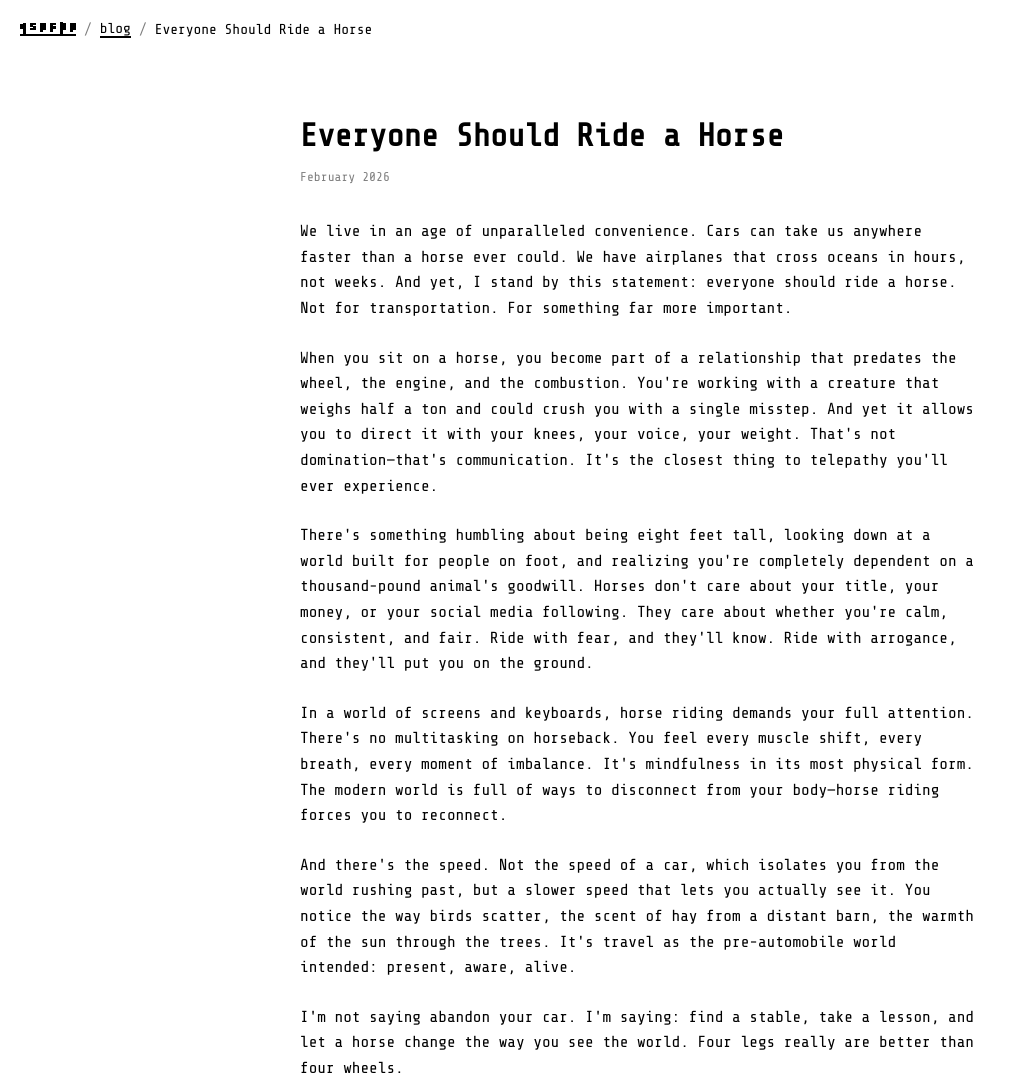
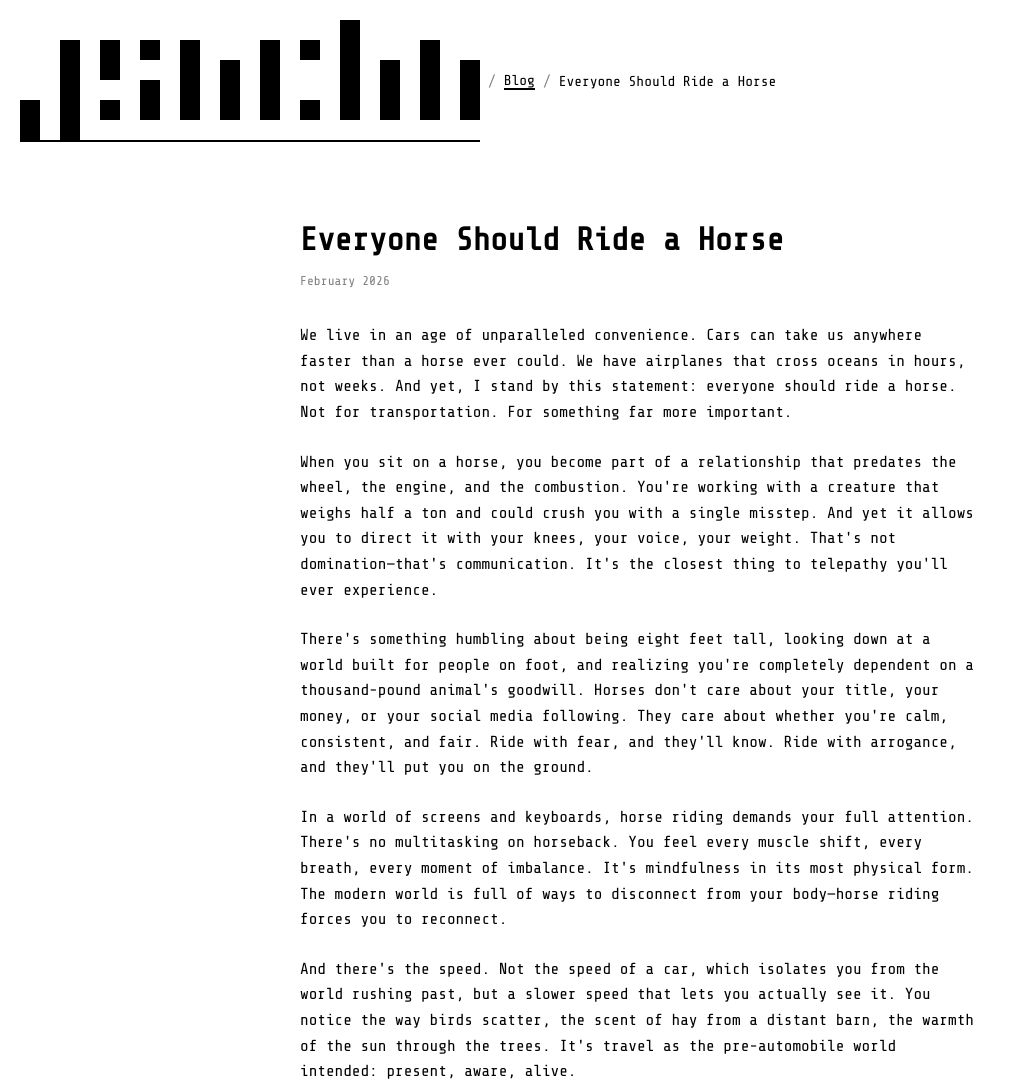
Before and after one commit to jsnchn/jsnchn.com, a plain HTML site: page blog/horse-riding.html in a window 1280 px wide. Shown: the top 1088 px of the page, without its empty margins (0-1016 px from the left). Drawn offline with nearby package versions, Linux system fonts and the light colour scheme.

Commit message:
Fix breadcrumb logo proportions and capitalize Blog

```diff
--- a/blog/horse-riding.html
+++ b/blog/horse-riding.html
@@ -44,12 +44,12 @@
 		.breadcrumb .logo {
 			display: flex;
 			flex-direction: row;
-			gap: 4px;
+			gap: var(--cell-size);
 		}
 
 		.breadcrumb .logo .letter {
-			width: 6px;
-			height: 12px;
+			width: calc(var(--cell-size) * 3);
+			height: calc(var(--cell-size) * 6);
 			display: flex;
 			flex-direction: row;
 			justify-content: space-between;
@@ -57,7 +57,7 @@
 
 		.breadcrumb .logo .letter .left,
 		.breadcrumb .logo .letter .right {
-			width: 3px;
+			width: var(--cell-size);
 			height: 100%;
 		}
 
@@ -67,23 +67,62 @@
 			background: currentColor;
 		}
 
-		.breadcrumb .logo .letter.j .left > div:nth-child(1) { height: 40%; margin-top: 80%; }
-		.breadcrumb .logo .letter.j .right > div:nth-child(1) { height: 100%; margin-top: 20%; }
+		.breadcrumb .logo .letter.j .left > div:nth-child(1) {
+			height: calc(var(--cell-size) * 2);
+			margin-top: calc(var(--cell-size) * 4);
+		}
+		.breadcrumb .logo .letter.j .right > div:nth-child(1) {
+			height: calc(var(--cell-size) * 5);
+			margin-top: var(--cell-size);
+		}
 
-		.breadcrumb .logo .letter.s .left > div:nth-child(1) { height: 40%; margin-top: 20%; }
-		.breadcrumb .logo .letter.s .left > div:nth-child(2) { height: 20%; margin-top: 20%; }
-		.breadcrumb .logo .letter.s .right > div:nth-child(1) { height: 20%; margin-top: 20%; }
-		.breadcrumb .logo .letter.s .right > div:nth-child(2) { height: 40%; margin-top: 20%; }
+		.breadcrumb .logo .letter.c .left > div:nth-child(1) {
+			height: calc(var(--cell-size) * 4);
+			margin-top: var(--cell-size);
+		}
+		.breadcrumb .logo .letter.c .right > div:nth-child(1) {
+			height: var(--cell-size);
+			margin-top: var(--cell-size);
+		}
+		.breadcrumb .logo .letter.c .right > div:nth-child(2) {
+			height: var(--cell-size);
+			margin-top: calc(var(--cell-size) * 2);
+		}
 
-		.breadcrumb .logo .letter.n .left > div:nth-child(1) { height: 80%; margin-top: 20%; }
-		.breadcrumb .logo .letter.n .right > div:nth-child(1) { height: 60%; margin-top: 40%; }
+		.breadcrumb .logo .letter.h .left > div:nth-child(1) {
+			height: calc(var(--cell-size) * 5);
+			margin-top: 0;
+		}
+		.breadcrumb .logo .letter.h .right > div:nth-child(1) {
+			height: calc(var(--cell-size) * 3);
+			margin-top: calc(var(--cell-size) * 2);
+		}
 
-		.breadcrumb .logo .letter.c .left > div:nth-child(1) { height: 80%; margin-top: 20%; }
-		.breadcrumb .logo .letter.c .right > div:nth-child(1) { height: 20%; margin-top: 20%; }
-		.breadcrumb .logo .letter.c .right > div:nth-child(2) { height: 20%; margin-top: 40%; }
+		.breadcrumb .logo .letter.n .left > div:nth-child(1) {
+			height: calc(var(--cell-size) * 4);
+			margin-top: var(--cell-size);
+		}
+		.breadcrumb .logo .letter.n .right > div:nth-child(1) {
+			height: calc(var(--cell-size) * 3);
+			margin-top: calc(var(--cell-size) * 2);
+		}
 
-		.breadcrumb .logo .letter.h .left > div:nth-child(1) { height: 100%; margin-top: 0; }
-		.breadcrumb .logo .letter.h .right > div:nth-child(1) { height: 60%; margin-top: 40%; }
+		.breadcrumb .logo .letter.s .left > div:nth-child(1) {
+			height: calc(var(--cell-size) * 2);
+			margin-top: var(--cell-size);
+		}
+		.breadcrumb .logo .letter.s .left > div:nth-child(2) {
+			height: var(--cell-size);
+			margin-top: var(--cell-size);
+		}
+		.breadcrumb .logo .letter.s .right > div:nth-child(1) {
+			height: var(--cell-size);
+			margin-top: var(--cell-size);
+		}
+		.breadcrumb .logo .letter.s .right > div:nth-child(2) {
+			height: calc(var(--cell-size) * 2);
+			margin-top: var(--cell-size);
+		}
 
 		.breadcrumb .separator {
 			opacity: 0.5;
@@ -160,7 +199,7 @@
 			</div>
 		</a>
 		<span class="separator">/</span>
-		<a href="/blog/">blog</a>
+		<a href="/blog/">Blog</a>
 		<span class="separator">/</span>
 		<span>Everyone Should Ride a Horse</span>
 	</nav>
```
Also changed, not shown: blog/index.html (+57 -18 lines), blog/sleep.html (+57 -18 lines), blog/sliced-bread.html (+57 -18 lines).
